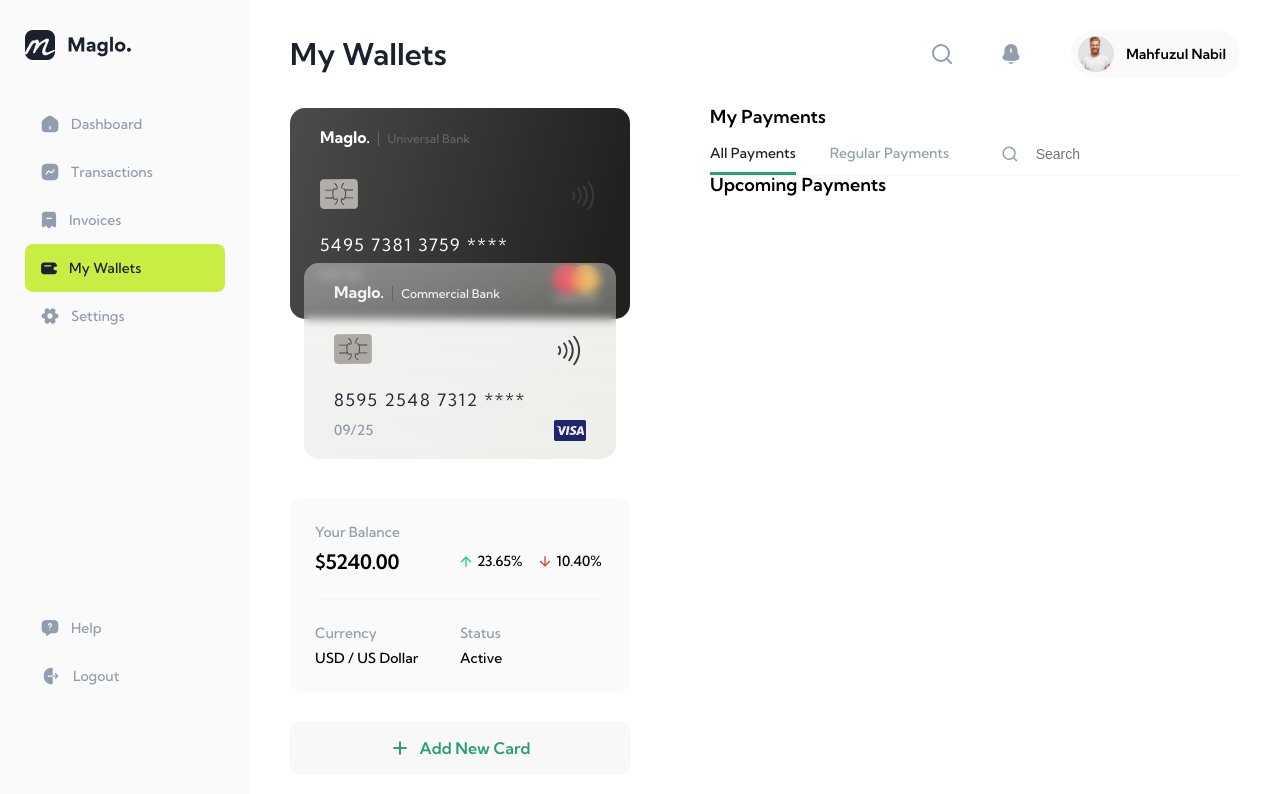
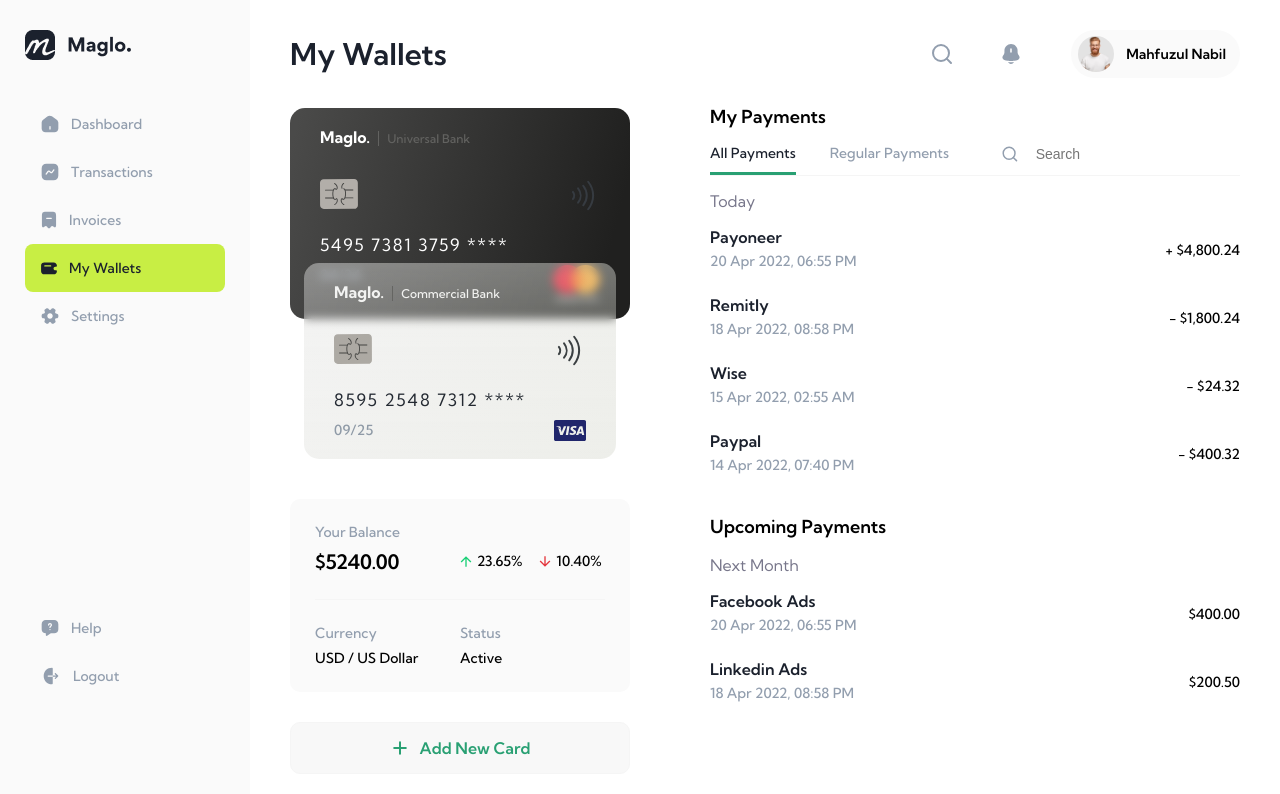
Before and after one commit to rowengit/financial-management, a Next.js app: page /myWallets in a window 1280 px wide. Shown: the top 794 px of the page. Built offline with nearby package versions, Linux system fonts and the light colour scheme.

Commit message:
feat: done my wallet page

```diff
--- a/components/char.tsx
+++ b/components/char.tsx
@@ -127,6 +127,10 @@
 				border-radius: 5px;
 				cursor: pointer;
 
+				span {
+					white-space: nowrap;
+				}
+
 				svg {
 					margin-left: 10px;
 				}
--- a/pages/index.tsx
+++ b/pages/index.tsx
@@ -174,7 +174,7 @@
 							<h2>Recent Transaction</h2>
 							<a>View All</a>
 						</div>
-						<Table LineHeight="53px">
+						<Table LineHeight="53px" Striped={true} Border={true}>
 							<div className="header">
 								<div>NAME/BUSINESS</div>
 								<div>TYPE</div>
--- a/pages/invoices/index.tsx
+++ b/pages/invoices/index.tsx
@@ -46,8 +46,8 @@
 						</Button>
 					</div>
 				</div>
-				<Table LineHeight="60px">
-					<div>
+				<Table LineHeight="60px" Striped={true} Border={true}>
+					<div className="header">
 						<div>NAME/CLIENT</div>
 						<div>DATE</div>
 						<div>ORDERS/TYPE</div>
--- a/pages/myWallets.tsx
+++ b/pages/myWallets.tsx
@@ -1,3 +1,4 @@
+import { useState } from "react";
 import styled from "styled-components";
 import { AfterLogin } from "@wrapper/afterLogin";
 import { Card } from "@common/card";
@@ -6,6 +7,7 @@
 import { Button } from "@common/button";
 import { Plus, Search } from "@icons";
 import { InputIcon } from "@styles/inputIcon.styled";
+import { Table } from "@styles/table.styled";
 
 const Styled = styled.main`
 	display: flex;
@@ -66,7 +68,14 @@
 	}
 
 	.right {
-		width: 100%;
+		width: 600px;
+
+		> section {
+			margin-bottom: 30px;
+			> p {
+				margin: 15px 0 5px 0;
+			}
+		}
 
 		.tab {
 			position: relative;
@@ -79,6 +88,8 @@
 				li {
 					padding-bottom: 10px;
 					color: ${p => p.theme.colors.text_third};
+					border-bottom: 3px solid rgba(41, 160, 115, 0);
+					transition: all 0.25s linear;
 					&.active {
 						color: ${p => p.theme.colors.text_primary};
 						border-bottom: 3px solid
@@ -97,6 +108,7 @@
 `;
 
 export default function MyWallets() {
+	const [tab, setTab] = useState<"all" | "regular">("all");
 	return (
 		<AfterLogin title="My Wallets">
 			<Styled>
@@ -141,17 +153,78 @@
 					</div>
 					<div className="tab">
 						<ul>
-							<li className="active">All Payments</li>
-							<li>Regular Payments</li>
+							<li
+								className={tab === "all" ? "active" : ""}
+								onClick={() => setTab("all")}>
+								All Payments
+							</li>
+							<li
+								className={tab === "regular" ? "active" : ""}
+								onClick={() => setTab("regular")}>
+								Regular Payments
+							</li>
 						</ul>
 						<InputIcon>
 							<Search />
 							<input placeholder="Search" />
 						</InputIcon>
 					</div>
-					<div className="title">
-						<h2>Upcoming Payments</h2>
-					</div>
+					<section>
+						<p>Today</p>
+						<Table LineHeight="68px">
+							<div>
+								<div className="date">
+									<p>Payoneer</p>
+									<span>20 Apr 2022, 06:55 PM</span>
+								</div>
+								<div className="num">+ $4,800.24</div>
+							</div>
+							<div>
+								<div className="date">
+									<p>Remitly</p>
+									<span>18 Apr 2022, 08:58 PM</span>
+								</div>
+								<div className="num">- $1,800.24</div>
+							</div>
+							<div>
+								<div className="date">
+									<p>Wise</p>
+									<span>15 Apr 2022, 02:55 AM</span>
+								</div>
+								<div className="num">- $24.32</div>
+							</div>
+							<div>
+								<div className="date">
+									<p>Paypal</p>
+									<span>14 Apr 2022, 07:40 PM</span>
+								</div>
+								<div className="num">- $400.32</div>
+							</div>
+						</Table>
+					</section>
+
+					<section>
+						<div className="title">
+							<h2>Upcoming Payments</h2>
+						</div>
+						<p>Next Month</p>
+						<Table LineHeight="68px">
+							<div>
+								<div className="date">
+									<p>Facebook Ads</p>
+									<span>20 Apr 2022, 06:55 PM</span>
+								</div>
+								<div className="num">$400.00</div>
+							</div>
+							<div>
+								<div className="date">
+									<p>Linkedin Ads</p>
+									<span>18 Apr 2022, 08:58 PM</span>
+								</div>
+								<div className="num">$200.50</div>
+							</div>
+						</Table>
+					</section>
 				</div>
 			</Styled>
 		</AfterLogin>
--- a/pages/transaction.tsx
+++ b/pages/transaction.tsx
@@ -28,8 +28,8 @@
 						<input placeholder="Search anything on Transactions" />
 					</InputIcon>
 				</div>
-				<Table LineHeight="60px">
-					<div>
+				<Table LineHeight="60px" Striped={true} Border={true}>
+					<div className="header">
 						<div>NAME/BUSINESS</div>
 						<div>TYPE</div>
 						<div>AMOUNT</div>
--- a/styles/table.styled.ts
+++ b/styles/table.styled.ts
@@ -1,24 +1,45 @@
-import styled from "styled-components";
+import styled, { css } from "styled-components";
 
-export const Table = styled.div<{ LineHeight: string }>`
+export const Table = styled.div<{
+	LineHeight: string;
+	Striped?: boolean;
+	Border?: boolean;
+}>`
 	width: 100%;
 	display: table;
 	border-collapse: collapse;
 
 	> div {
 		display: table-row;
-		&:not(:first-child) {
-			border-bottom: 1px ${p => p.theme.colors.border_third} solid;
+
+		&:hover {
+			background-color: ${p => p.theme.colors.gray_3};
 		}
+
+		${p =>
+			p.Border &&
+			css`
+				&:not(.header) {
+					border-bottom: 1px ${p => p.theme.colors.border_third} solid;
+				}
+			`}
 
 		> div {
 			display: table-cell;
 			line-height: ${p => p.LineHeight};
 			vertical-align: middle;
 
-			&:nth-child(even) {
-				color: ${p => p.theme.colors.text_third};
+			&.num {
+				text-align: right;
 			}
+
+			${p =>
+				p.Striped &&
+				css`
+					&:nth-child(even) {
+						color: ${p => p.theme.colors.text_third};
+					}
+				`}
 
 			&.date {
 				span {
@@ -29,6 +50,15 @@
 					&:first-child {
 						color: ${p => p.theme.colors.text_primary};
 						margin-bottom: 10px;
+					}
+				}
+
+				p {
+					font-weight: 600;
+					color: ${p => p.theme.colors.text_primary};
+					margin-bottom: 7px;
+					+ span {
+						color: ${p => p.theme.colors.text_third};
 					}
 				}
 			}
@@ -53,7 +83,7 @@
 			}
 		}
 
-		&:first-child {
+		&.header {
 			> div {
 				line-height: 20px;
 				padding-bottom: 10px;
```
